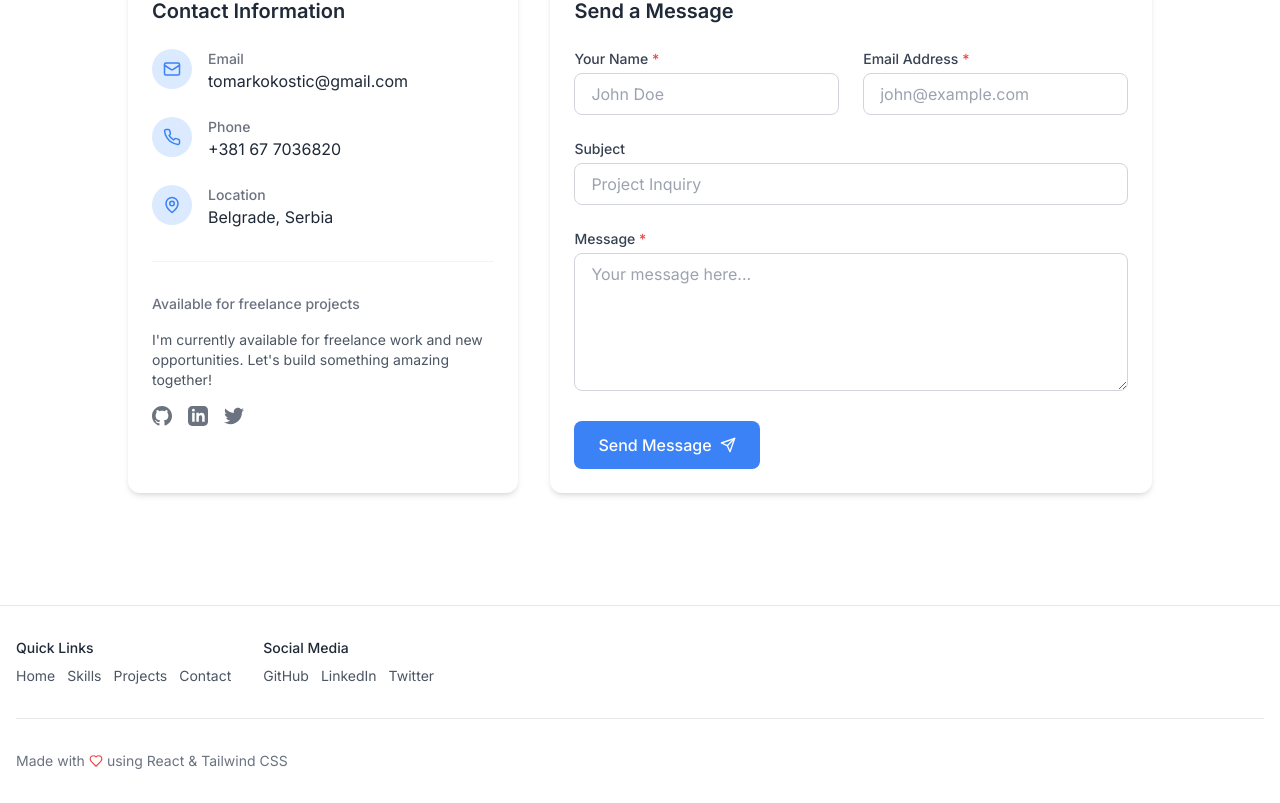
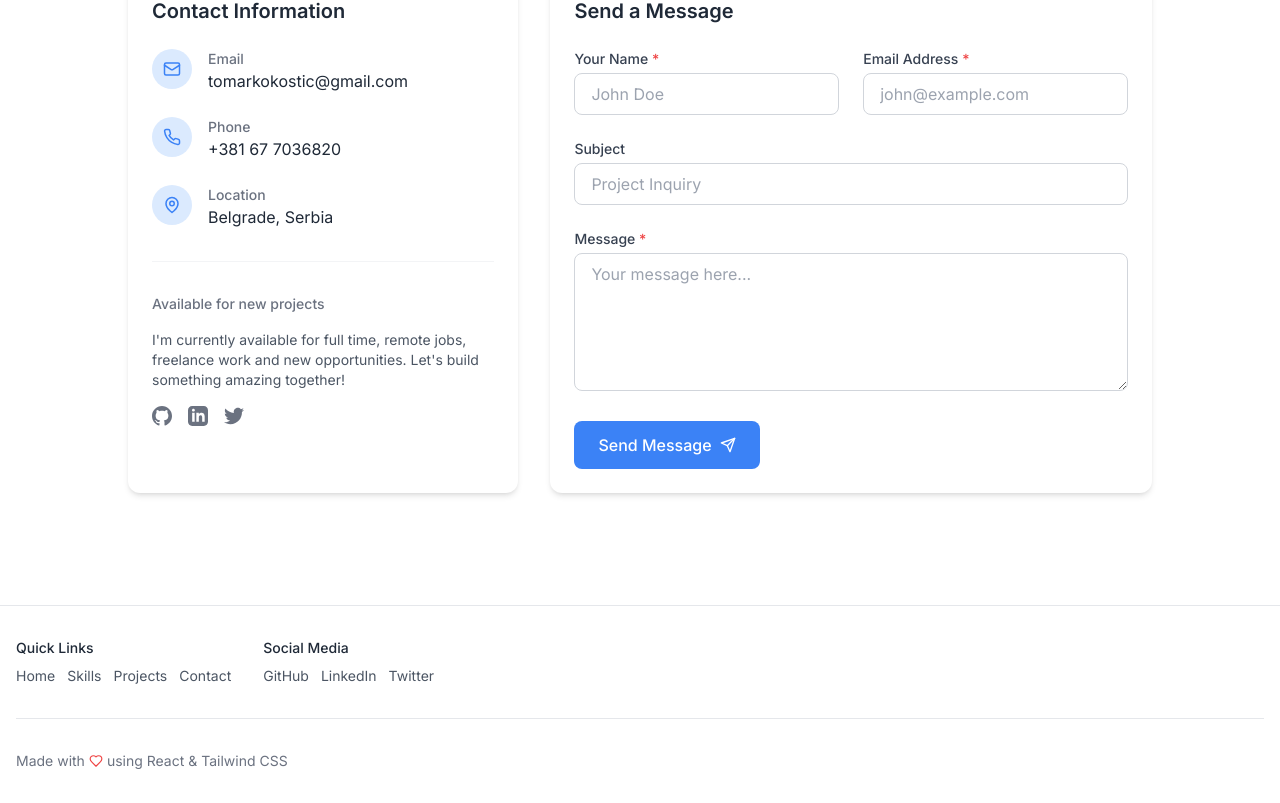
Before and after one commit to marko-737/marko-portfolio, a React (Vite) app: page / in a window 1280 px wide. Shown: the part 5379-6182 px from the top of the page. Built offline with nearby package versions, Linux system fonts and the light colour scheme.

Commit message:
contact changes

```diff
--- a/src/sections/Contact.tsx
+++ b/src/sections/Contact.tsx
@@ -200,11 +200,12 @@ const Contact: React.FC = () => {
 
             <div className="mt-8 pt-8 border-t border-gray-100 dark:border-gray-700">
               <h4 className="text-sm font-medium text-gray-500 dark:text-gray-400 mb-4">
-                Available for freelance projects
+                Available for new projects
               </h4>
               <p className="text-gray-600 dark:text-gray-300 text-sm mb-4">
-                I'm currently available for freelance work and new
-                opportunities. Let's build something amazing together!
+                I'm currently available for full time, remote jobs, freelance
+                work and new opportunities. Let's build something amazing
+                together!
               </p>
               <div className="flex space-x-4">
                 <a
```
Also changed, not shown: 1 other file (tests, documents, lock files or other folders).
